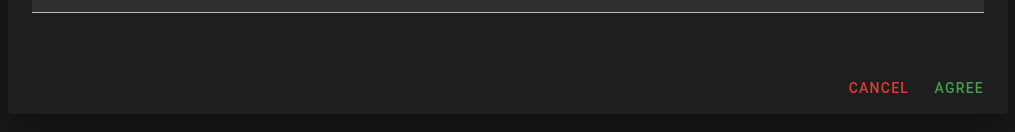
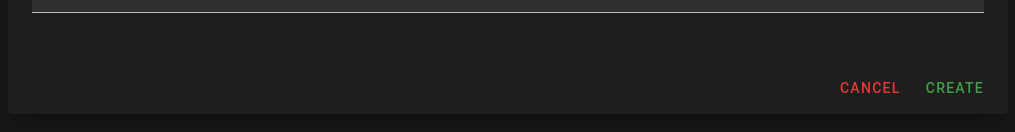
Before and after one commit to Reidond/clevel, a Vue app in the folder clevel_app/: page / in a window 1280 px wide. Both pictures are taken after a click on the button "CREATE NEW MODEL BOARD". Shown: the part 480-612 px from the top of the page, without its empty margins (132-1147 px from the left). Built offline with nearby package versions, Linux system fonts and the light colour scheme; a small style sheet from the web is missing; a web font is replaced by a local one; what vuetify-dialog would draw is missing.

Commit message:
fix: Change text in Main

```diff
--- a/clevel_app/src/views/Main.vue
+++ b/clevel_app/src/views/Main.vue
@@ -59,7 +59,7 @@
           </v-btn>
 
           <v-btn color="green darken-1" text @click="createBtn">
-            Agree
+            Create
           </v-btn>
         </v-card-actions>
       </v-card>
```
